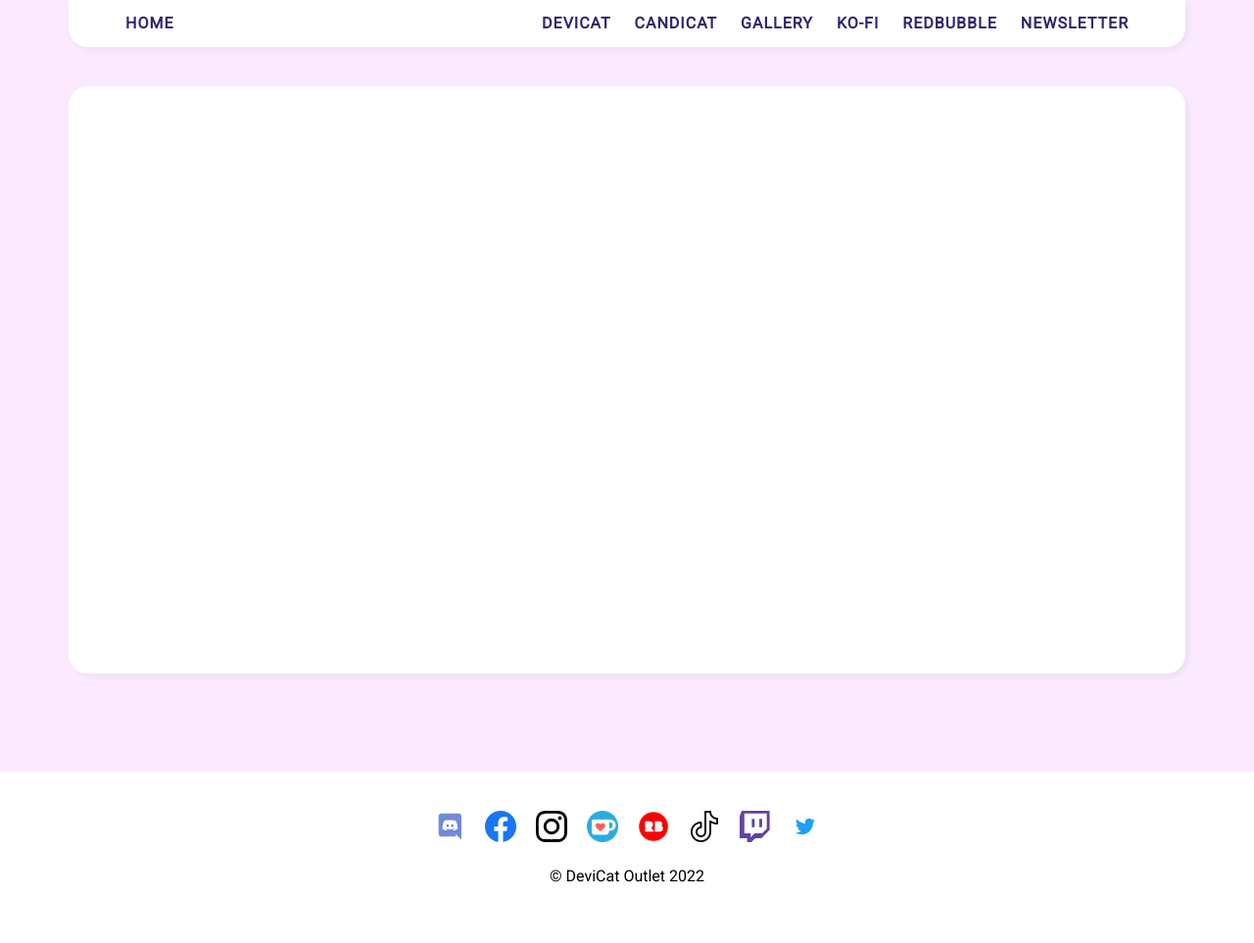
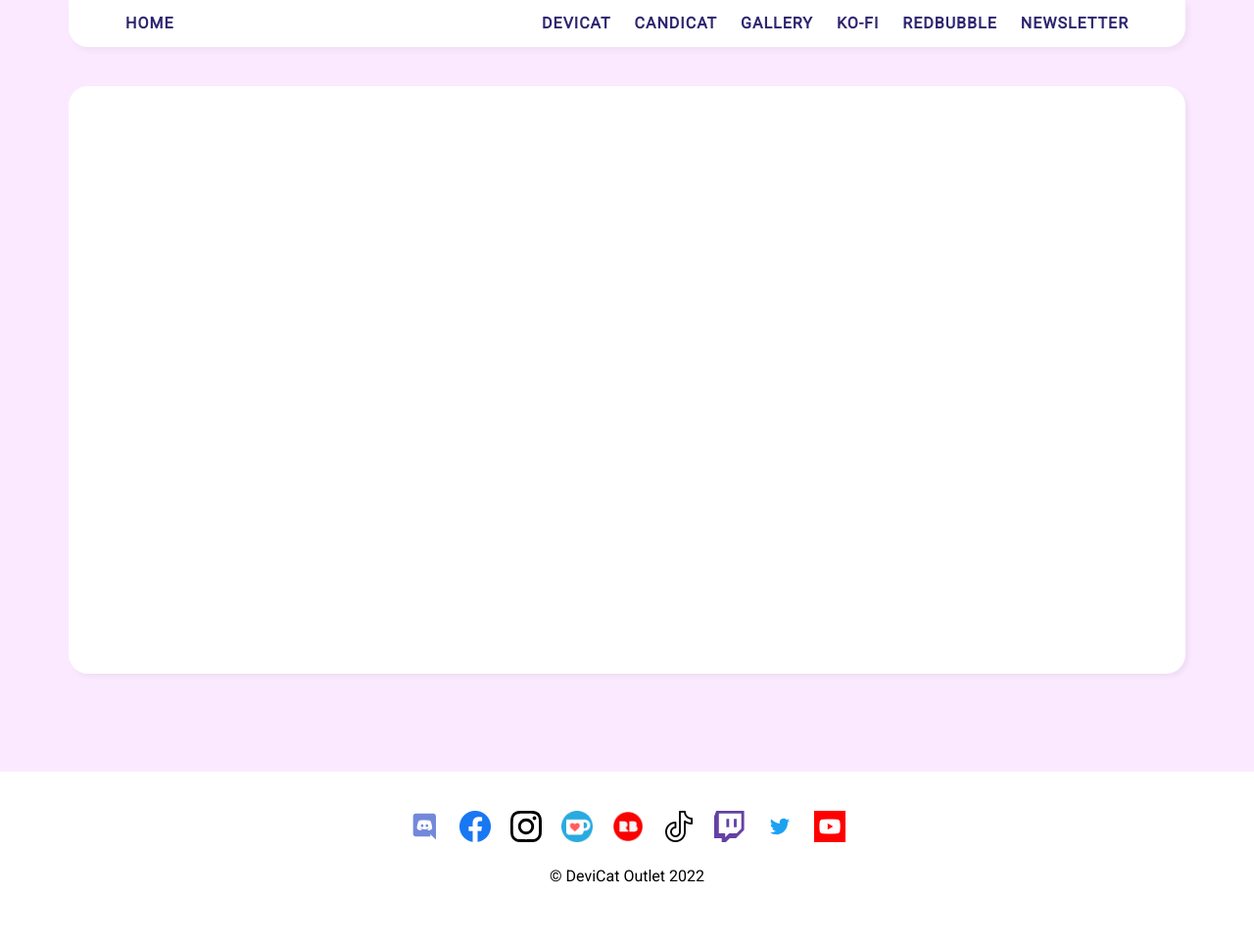
Before and after one commit to DeviCatOutlet/devicatoutlet.github.io, a Jekyll site: the page built from newsletter.md, in a window 1280 px wide. Shown: the whole page at 98% size. Built offline with Jekyll 4.4.1, drawn with Linux system fonts in a browser that asks for light colours; some web fonts are replaced; our own code applies the rules of GitHub Pages for plain Markdown files.

Commit message:
YouTube Link
add youtube link to footer

```diff
--- a/_layouts/default.html
+++ b/_layouts/default.html
@@ -95,6 +95,7 @@
     <a href="https://www.tiktok.com/@devicatoutlet" title="tiktok: DeviCatOutlet"><img src="/img/tiktok.png" alt="tiktok: DeviCatOutlet"></a>
     <a href="https://www.twitch.tv/DeviCat" title="Twitch: DeviCat"><svg viewBox="0 0 128 134" fill="#6441a4"><path d="M89,77l-9,23v94h32v17h18l17-17h26l35-35V77H89Zm107,76-20,20H144l-17,17V173H100V89h96v64Zm-20-41v35H164V112h12Zm-32,0v35H132V112h12Z" transform="translate(-80 -77)"/></svg></a>
     <a href="https://www.twitter.com/DeviCatOutlet" title="Twitter: DeviCatOutlet"><svg viewBox="0 0 400 400" fill="#1da1f2"><path d="M153.62,301.59c94.34,0,145.94-78.16,145.94-145.94,0-2.22,0-4.43-.15-6.63A104.36,104.36,0,0,0,325,122.47a102.38,102.38,0,0,1-29.46,8.07,51.47,51.47,0,0,0,22.55-28.37,102.79,102.79,0,0,1-32.57,12.45,51.34,51.34,0,0,0-87.41,46.78A145.62,145.62,0,0,1,92.4,107.81a51.33,51.33,0,0,0,15.88,68.47A50.91,50.91,0,0,1,85,169.86c0,.21,0,.43,0,.65a51.31,51.31,0,0,0,41.15,50.28,51.21,51.21,0,0,1-23.16.88,51.35,51.35,0,0,0,47.92,35.62,102.92,102.92,0,0,1-63.7,22A104.41,104.41,0,0,1,75,278.55a145.21,145.21,0,0,0,78.62,23"/></svg></a>
+    <a href="https://www.youtube.com/c/DeviCatOutlet/" title="YouTube: DeviCatOutlet"><img src="/img/youtube_social_square_red.png" alt="YouTube: DeviCatOutlet"></a>
   </p>
   <p>&copy; DeviCat Outlet 2022</p>
 </footer>
```
